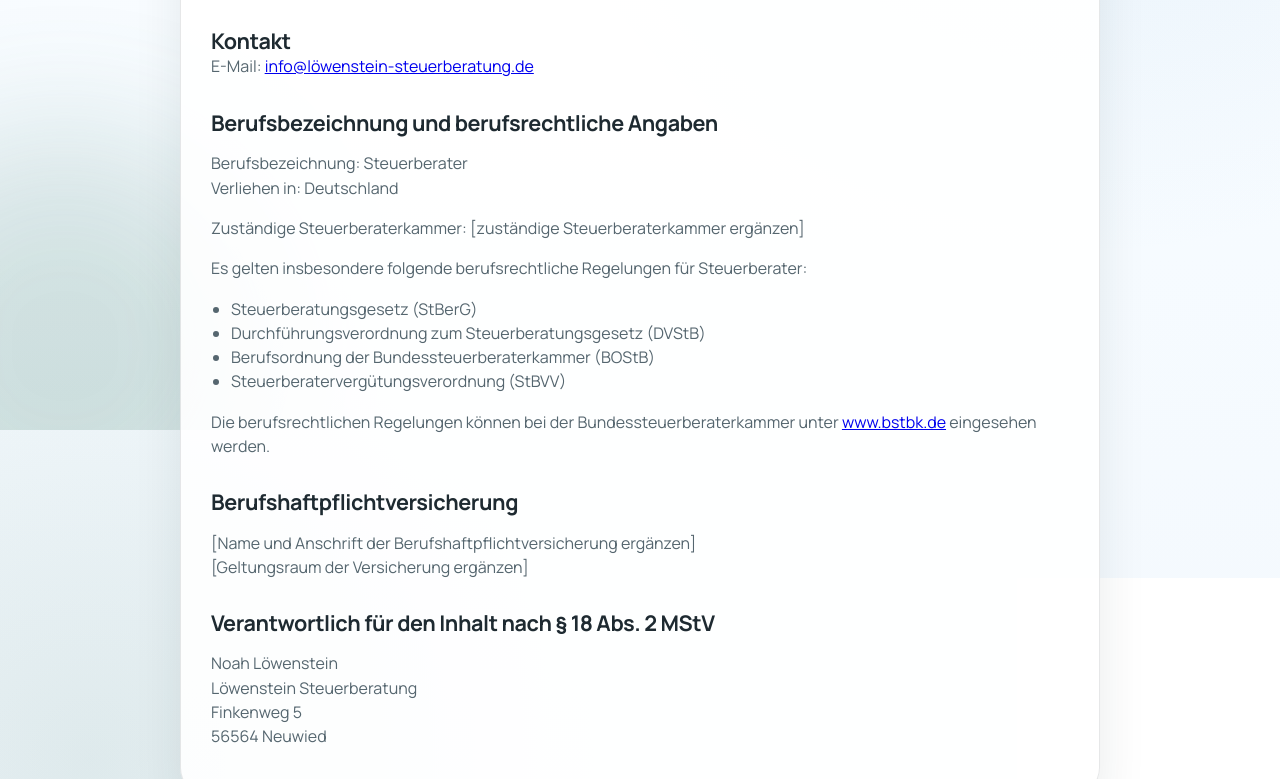
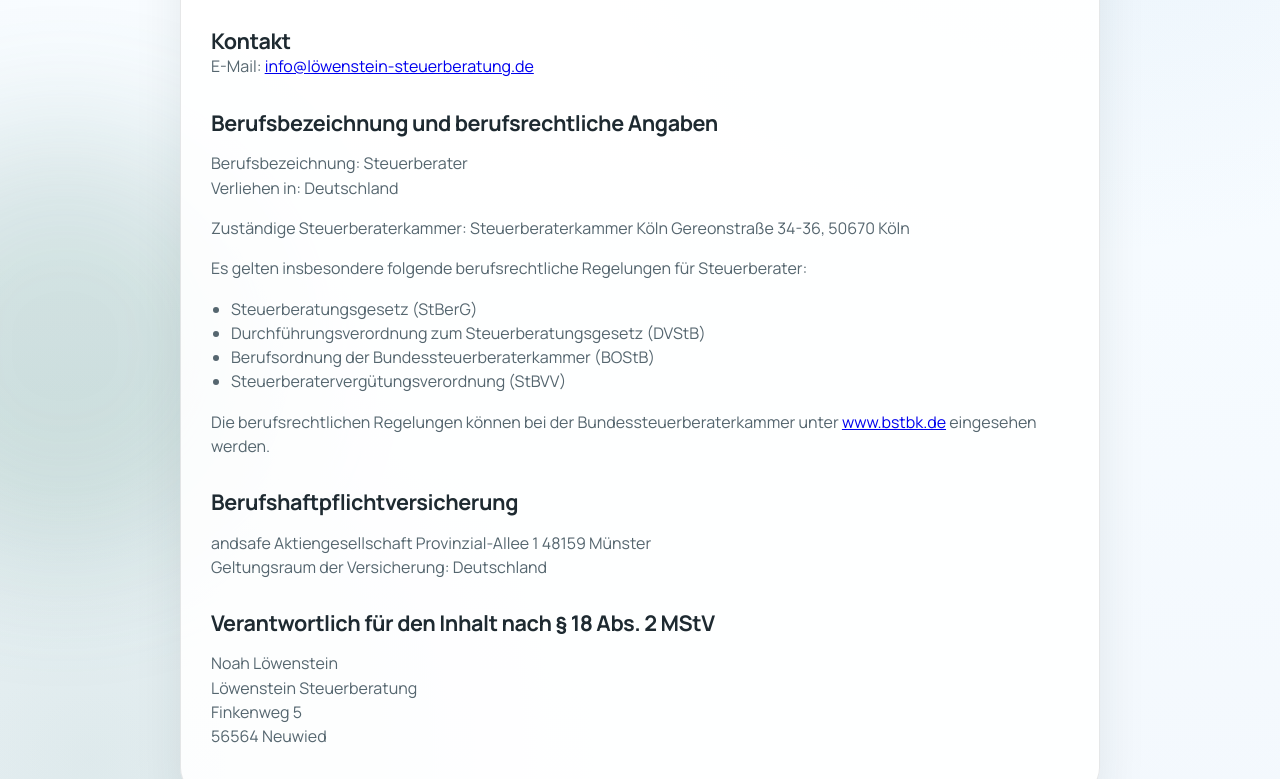
Before and after one commit to IridiumWasTaken/taximusminimus, an Eleventy site: page impressum.html in a window 1280 px wide. Shown: the part 439-1218 px from the top of the page. Built offline with nearby package versions, Linux system fonts and the light colour scheme; Eleventy itself is replaced by a stand-in of ours; files that its build step writes are made by us from their sources.

Commit message:
Update impressum.html
Anpassung Impressum: Versicherung und Kammer hinzugefügt

```diff
--- a/impressum.html
+++ b/impressum.html
@@ -51,7 +51,9 @@ permalink: /impressum.html
           Verliehen in: Deutschland
         </p>
         <p>
-          Zuständige Steuerberaterkammer: [zuständige Steuerberaterkammer ergänzen]
+          Zuständige Steuerberaterkammer:
+          Steuerberaterkammer Köln
+          Gereonstraße 34-36, 50670 Köln
         </p>
         <p>
           Es gelten insbesondere folgende berufsrechtliche Regelungen für Steuerberater:
@@ -71,8 +73,10 @@ permalink: /impressum.html
 
         <h2>Berufshaftpflichtversicherung</h2>
         <p>
-          [Name und Anschrift der Berufshaftpflichtversicherung ergänzen]<br />
-          [Geltungsraum der Versicherung ergänzen]
+          andsafe Aktiengesellschaft
+          Provinzial-Allee 1
+          48159 Münster<br />
+          Geltungsraum der Versicherung: Deutschland
         </p>
 
 
```
